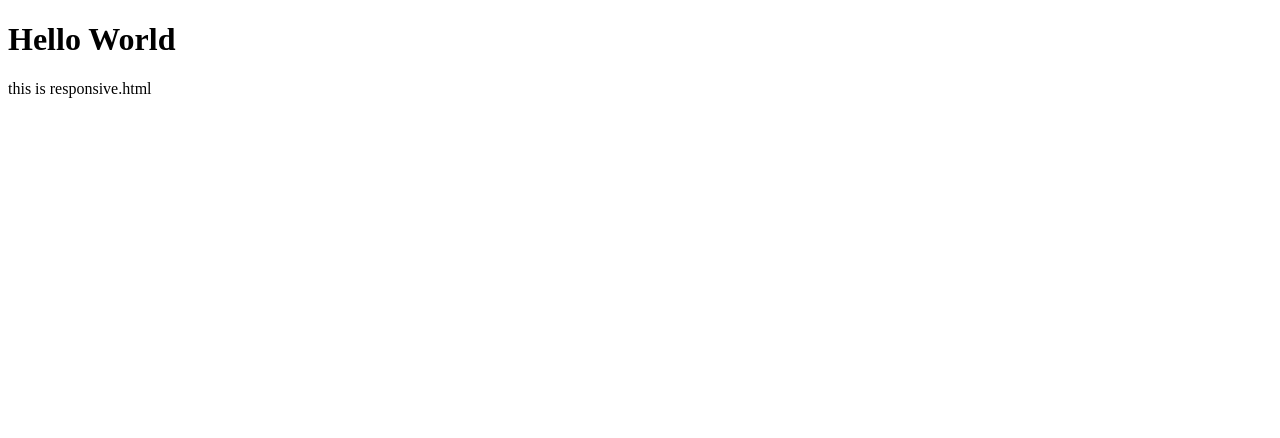
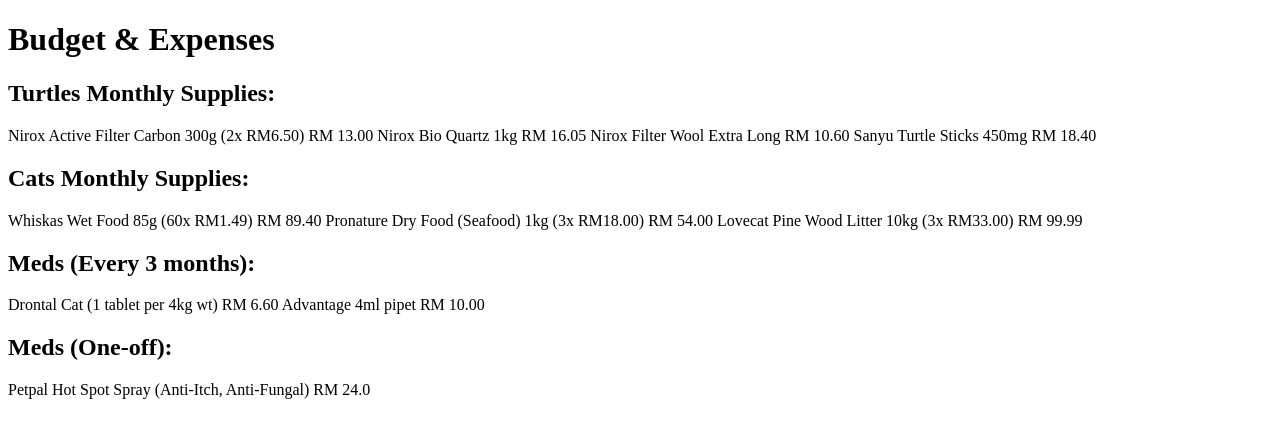
Before and after one commit to YahyaHawa/YahyaHawa.github.io, a plain HTML site: page responsive.html in a window 1280 px wide. Drawn offline with Linux system fonts and the light colour scheme.

Commit message:
add budget

```diff
--- a/responsive.html
+++ b/responsive.html
@@ -1,7 +1,27 @@
 <!DOCTYPE html>
 <html>
 <body>
-<h1>Hello World</h1>
-<p>this is responsive.html</p>
+<h1>Budget & Expenses</h1>
+
+<h2>Turtles Monthly Supplies:</h2>
+<p>Nirox Active Filter Carbon 300g	(2x RM6.50)		RM 13.00
+Nirox Bio Quartz 1kg							RM 16.05
+Nirox Filter Wool Extra Long					RM 10.60
+Sanyu Turtle Sticks 450mg						RM 18.40</p>
+
+<h2>Cats Monthly Supplies:</h2>
+<p>Whiskas Wet Food 85g (60x RM1.49)				RM 89.40
+Pronature Dry Food (Seafood) 1kg (3x RM18.00)	RM 54.00
+Lovecat Pine Wood Litter 10kg (3x RM33.00)		RM 99.99</p>
+
+<h2>Meds (Every 3 months):</h2>
+<p>Drontal Cat (1 tablet per 4kg wt)				RM 6.60
+Advantage 4ml pipet 							RM 10.00</p>
+
+<h2>Meds (One-off):</h2>
+<p>Petpal Hot Spot Spray (Anti-Itch, Anti-Fungal)	RM 24.0</p>
+
+
+
 </body>
 </html>
```
